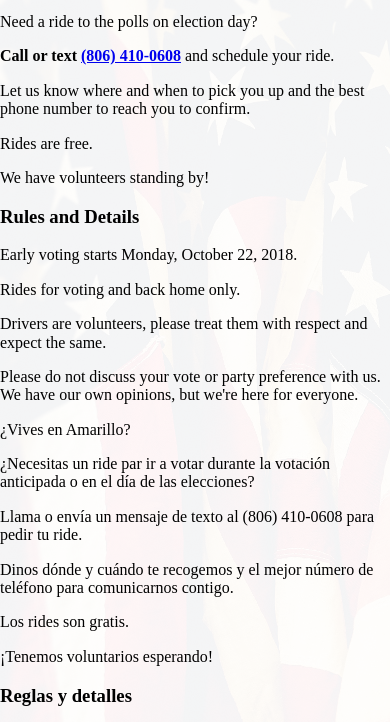
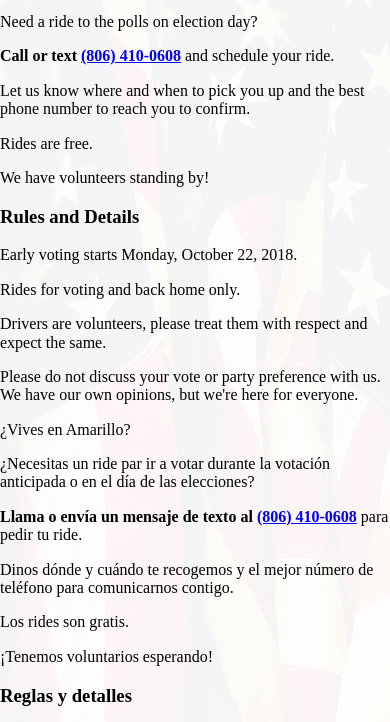
Before and after one commit to ScriptGadget/voterlift, a plain HTML site: page index.html in a window 390 px wide. Shown: the part 101-823 px from the top of the page. Drawn offline with nearby package versions, Linux system fonts and the light colour scheme; a small style sheet from the web is missing.

Commit message:
Add phone link and formatting.

```diff
--- a/index.html
+++ b/index.html
@@ -45,7 +45,7 @@
   <div class="column column-sm-100 column-md-50">
     <p>¿Vives en Amarillo?
     <p>¿Necesitas un ride par ir a votar durante la votación anticipada o en el día de las elecciones?
-    <p>Llama o envía un mensaje de texto al (806) 410-0608 para pedir tu ride.
+    <p><b>Llama o envía un mensaje de texto al <a href="tel:8064100608">(806) 410-0608</a></b> para pedir tu ride.
     <p>Dinos dónde y cuándo te recogemos y el mejor número de teléfono para comunicarnos contigo.
     <p>Los rides son gratis.
     <p>¡Tenemos voluntarios esperando!
```
